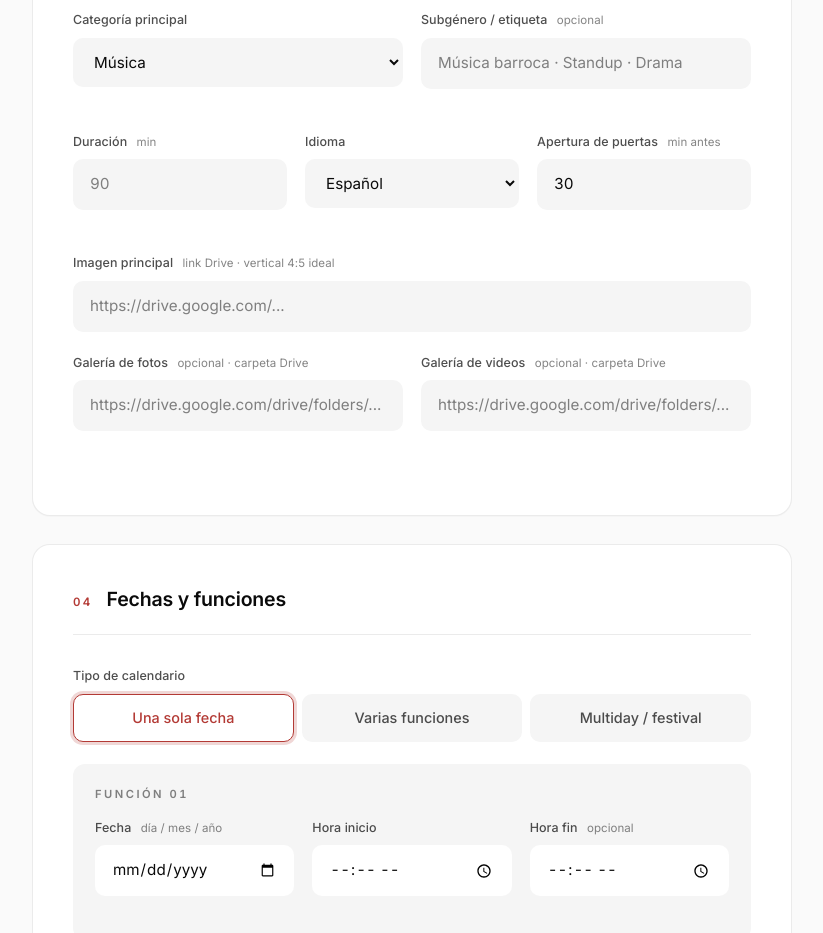
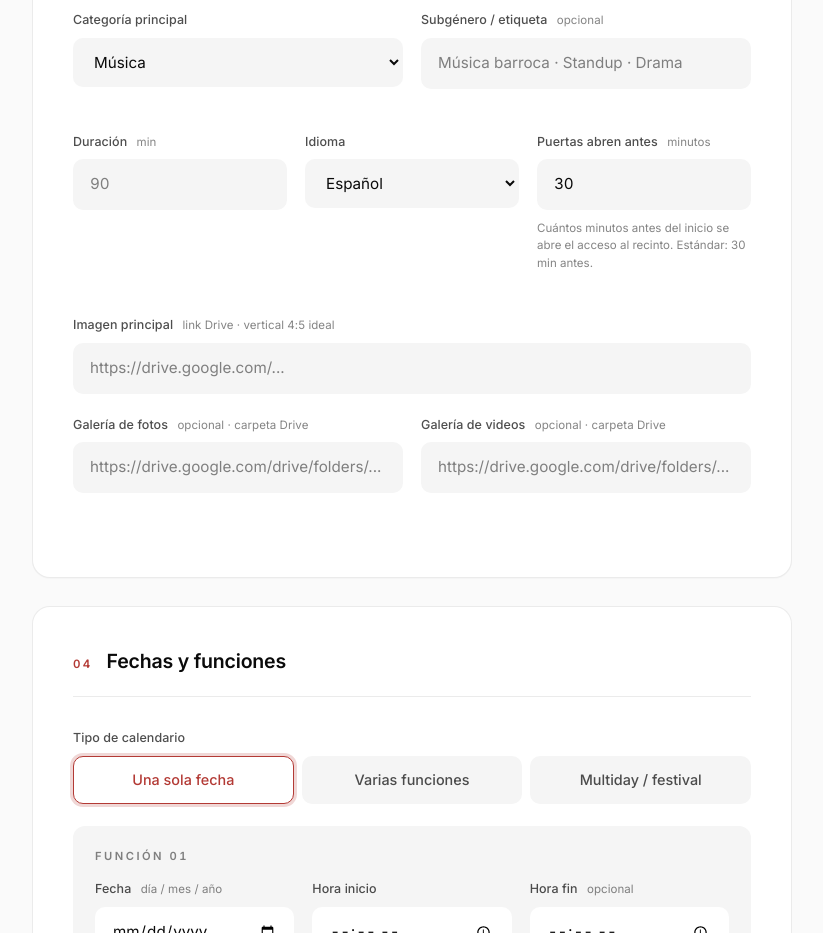
Before and after one commit to kraymoverich/dulos-altas, a Next.js app: page / in a window 1280 px wide. Shown: the part 1840-2773 px from the top of the page, without its empty margins (302-1125 px from the left). Built offline with nearby package versions, Linux system fonts and the light colour scheme.

Commit message:
copy: aclarar apertura de puertas con label + help text
Antes: 'Apertura de puertas / min antes' (placeholder 30) — ambiguo.
Ahora: 'Puertas abren antes / minutos' + help: 'Cuántos minutos antes
del inicio se abre el acceso al recinto. Estándar: 30 min antes.'

```diff
--- a/app/page.tsx
+++ b/app/page.tsx
@@ -950,8 +950,8 @@ export default function Home() {
                 </div>
                 <div className="field">
                   <label className="label">
-                    Apertura de puertas{" "}
-                    <span className="label-hint">min antes</span>
+                    Puertas abren antes{" "}
+                    <span className="label-hint">minutos</span>
                   </label>
                   <input
                     className="input tabular"
@@ -963,6 +963,10 @@ export default function Home() {
                     }
                     placeholder="30"
                   />
+                  <p className="help">
+                    Cuántos minutos antes del inicio se abre el acceso al
+                    recinto. Estándar: 30 min antes.
+                  </p>
                 </div>
               </div>
 
```
